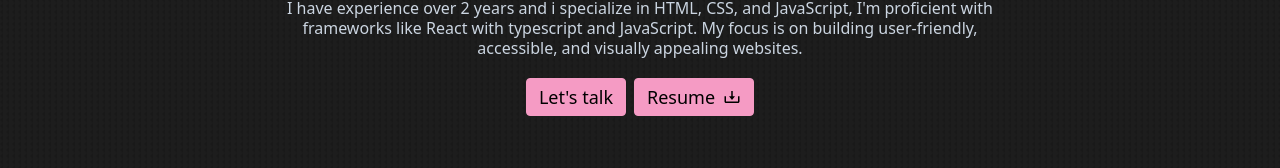
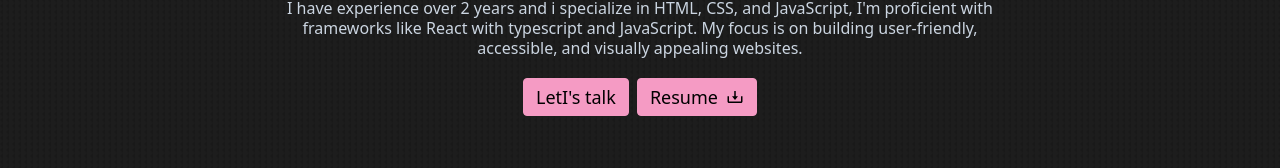
Before and after one commit to abrar997/portfolio-2024, a Next.js app: page / in a window 1280 px wide. Shown: the part 380-548 px from the top of the page. Built offline with nearby package versions, Linux system fonts and the light colour scheme.

Commit message:
fix deploying error

```diff
--- a/src/components/First.tsx
+++ b/src/components/First.tsx
@@ -77,7 +77,7 @@ export default function First() {
       </p>
       <div className="flex gap-2 mt-4 text-lg">
         <button className="border hover:bg-opacity-75 transition-all duration-300 hover:bg-transparent hover:text-main text-black bg-primary border-primary rounded px-3 py-1">
-          Let's talk
+          LetI&#39;s talk
         </button>
 
         <button className="border hover:bg-opacity-75 transition-all duration-300 hover:bg-transparent hover:text-main flex items-center gap-2 text-black bg-primary border-primary rounded px-3 py-1">
```
